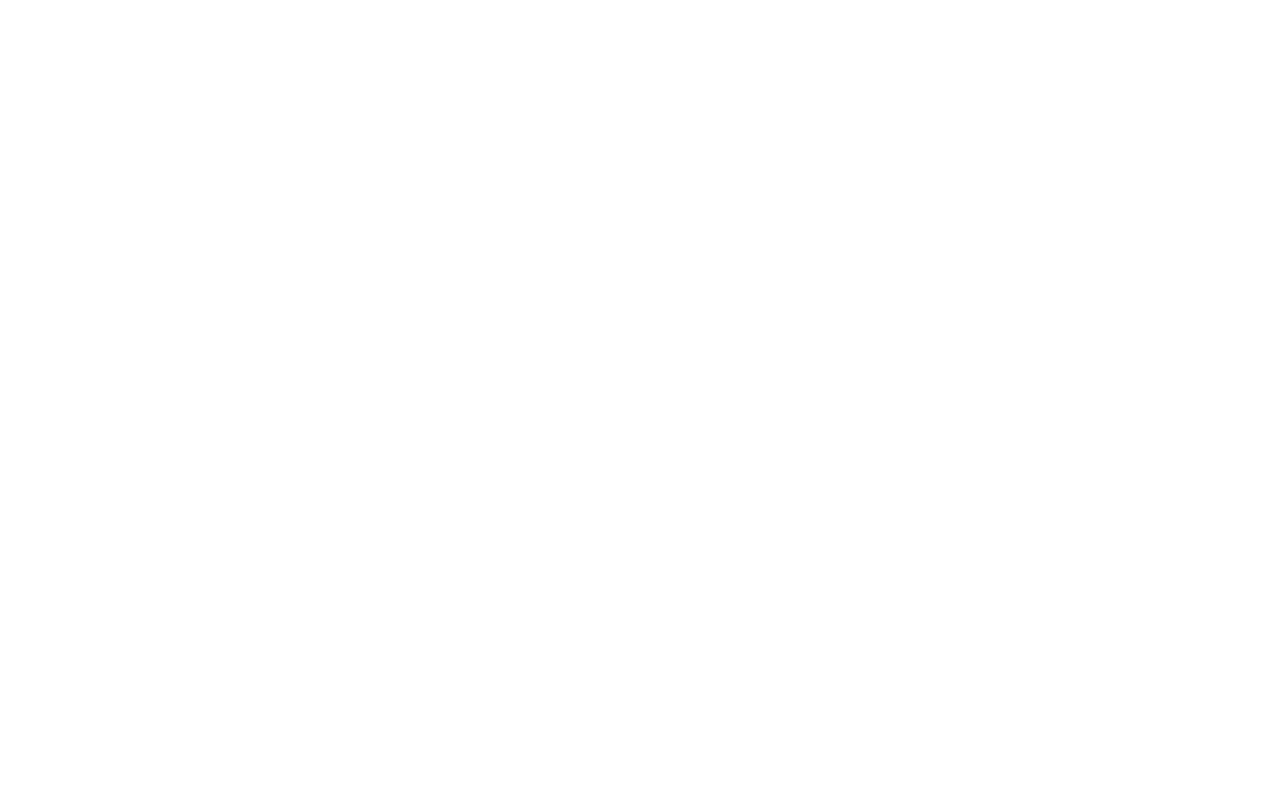
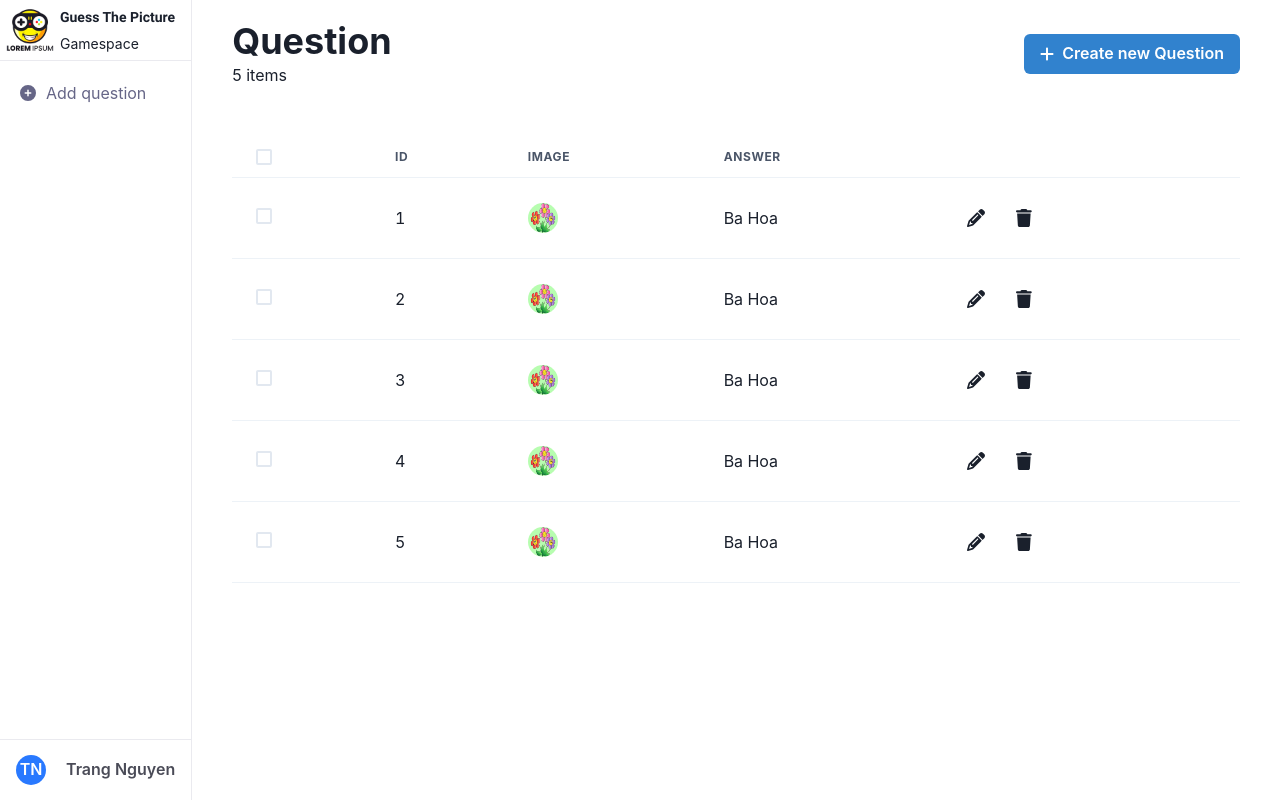
Before and after one commit to ThuyTrang144/WordCatching, a React (Create React App) app in the folder redux-practice/: page /admin in a window 1280 px wide. Built offline with nearby package versions, Linux system fonts and the light colour scheme.

Commit message:
feat: add question form

```diff
--- a/redux-practice/config-overrides.js
+++ b/redux-practice/config-overrides.js
@@ -7,6 +7,7 @@ module.exports = function override(config) {
     "@assets": "src/assets",
     "@constants": "src/constants",
     "@helpers": "src/helpers",
+    "@pages": "src/pages",
   })(config);
 
   return config;
--- a/redux-practice/src/App.tsx
+++ b/redux-practice/src/App.tsx
@@ -1,8 +1,14 @@
+import AdminPage from "@pages/admin";
+import { BrowserRouter, Route, Routes } from "react-router-dom";
 import "./App.css";
 
 function App() {
   return (
-    <div className="App" data-testid="app" />
+    <BrowserRouter>
+      <Routes>
+        <Route path="/admin/*" element={<AdminPage />} />
+      </Routes>
+    </BrowserRouter>
   );
 }
 
--- /dev/null
+++ b/redux-practice/src/pages/admin/features/question/question-form/index.tsx
@@ -0,0 +1,58 @@
+import {
+  Button, FormControl, FormErrorMessage, FormLabel, Heading, Input, Text, Image, IconButton, Flex,
+} from "@chakra-ui/react";
+import { Question } from "@common-types/question";
+import { faCheck, faImage, faTrash } from "@fortawesome/free-solid-svg-icons";
+import { FontAwesomeIcon } from "@fortawesome/react-fontawesome";
+import { Formik, Form } from "formik";
+import "./styles.css";
+
+interface QuestionFormProps {
+  title: string;
+  formData?: Question;
+}
+
+export default function QuestionForm({ title, formData }: QuestionFormProps) {
+  return (
+    <Formik
+      initialValues={{ answer: formData?.answer || "" }}
+      onSubmit={() => {}}
+    >
+      <Form className="add-form__container">
+        <Flex className="add-form__header">
+          <Heading fontSize="5xl">{title}</Heading>
+          <Button colorScheme="blue" leftIcon={<FontAwesomeIcon icon={faCheck} />}>
+            Save
+          </Button>
+        </Flex>
+        <div className="add-form__body">
+          <FormControl className="add-form__upload-container">
+            {formData?.image
+              ? (
+                <div className="add-form__upload-image">
+                  <Image src={formData.image.src} alt={formData.image.alt} />
+                  <IconButton
+                    colorScheme="red"
+                    aria-label="Search database"
+                    icon={<FontAwesomeIcon icon={faTrash} />}
+                  />
+                </div>
+              ) : (
+                <Button className="add-form__upload">
+                  <FontAwesomeIcon icon={faImage} className="add-form__upload-icon" />
+                  <Text fontSize="sm">Click to add an image or drag and drop one in this area</Text>
+                </Button>
+
+              )}
+
+          </FormControl>
+          <FormControl isRequired>
+            <FormLabel htmlFor="answer">Answer</FormLabel>
+            <Input id="answer" placeholder="Enter answer" />
+            <FormErrorMessage>{}</FormErrorMessage>
+          </FormControl>
+        </div>
+      </Form>
+    </Formik>
+  );
+}
--- /dev/null
+++ b/redux-practice/src/pages/admin/features/question/question-form/styles.css
@@ -0,0 +1,49 @@
+.add-form__body {
+  display: flex;
+  gap: 30px;
+  padding: 30px;
+  margin-top: 50px;
+  justify-content: space-between;
+  background-color: var(--bg-primary);
+  border-radius: 4px;
+  box-shadow: rgb(33 33 52 / 10%) 0px 1px 4px;
+}
+
+.add-form__header {
+  display: flex;
+  justify-content: space-between;
+}
+
+.add-form__upload-container {
+  background-color: #EDF2F7;
+  border-radius: 6px;
+  height: fit-content;
+  display: flex;
+  justify-content: center;
+}
+
+.add-form__upload {
+  display: flex;
+  flex-direction: column;
+  padding: 80px 50px;
+  width: 100%;
+  height: 100%;
+}
+
+.add-form__upload-image {
+  width: 200px;
+  height: 100%;
+  display: flex;
+  justify-content: center;
+  flex-direction: column;
+  align-items: center;
+}
+
+.add-form__upload-icon {
+  font-size: var(--fs-lg);
+}
+
+.add-form__container {
+  width: 100%;
+  padding: 20px 40px;
+}
--- a/redux-practice/src/pages/admin/features/question/question-table/index.tsx
+++ b/redux-practice/src/pages/admin/features/question/question-table/index.tsx
@@ -11,9 +11,11 @@ import { Question } from "@common-types/question";
 import { memo } from "react";
 import isEqual from "lodash.isequal";
 import QuestionItem from "../question-item";
+import QuestionTableHeader from "./question-table-header";
+import "./styles.css";
 
 interface QuestionTableProps {
-  questions: Question[]
+  questions: Question[];
 }
 
 const QuestionTable = memo(({ questions }: QuestionTableProps) => {
@@ -22,8 +24,9 @@ const QuestionTable = memo(({ questions }: QuestionTableProps) => {
   );
 
   return (
-    <TableContainer data-testid="question-table">
-      <Table variant="simple">
+    <TableContainer data-testid="question-table" className="question-table">
+      <QuestionTableHeader questionTotal={5} />
+      <Table variant="simple" className="question-table__content">
         <Thead>
           <Tr>
             <Th><Checkbox colorScheme="red" /></Th>
--- /dev/null
+++ b/redux-practice/src/pages/admin/features/question/question-table/question-table-header/index.tsx
@@ -0,0 +1,32 @@
+import {
+  Button, Flex, Heading, Text,
+} from "@chakra-ui/react";
+import { faPlus } from "@fortawesome/free-solid-svg-icons";
+import { FontAwesomeIcon } from "@fortawesome/react-fontawesome";
+import { useNavigate } from "react-router-dom";
+
+interface QuestionTableHeaderProps {
+  questionTotal: number;
+}
+
+export default function QuestionTableHeader({ questionTotal }: QuestionTableHeaderProps) {
+  const navigate = useNavigate();
+
+  return (
+    <Flex justifyContent="space-between" align="center">
+      <Flex flexDirection="column">
+        <Heading fontSize="4xl">Question</Heading>
+        <Text fontSize="md">
+          {`${questionTotal} items`}
+        </Text>
+      </Flex>
+      <Button
+        colorScheme="blue"
+        leftIcon={<FontAwesomeIcon icon={faPlus} />}
+        onClick={() => navigate("/admin/question-adding-form")}
+      >
+        Create new Question
+      </Button>
+    </Flex>
+  );
+}
--- a/redux-practice/src/pages/admin/features/question/question-table/styles.css
+++ b/redux-practice/src/pages/admin/features/question/question-table/styles.css
@@ -1,5 +1,8 @@
 .question-table {
-  background-color: var(--bg-primary);
-  box-shadow: rgb(33 33 52 / 10%) 0px 1px 4px;
-  border-radius: 6px;
+  width: 100%;
+  padding: 20px 40px;
 }
+
+.question-table__content {
+  margin-top: 50px;
+}
--- a/redux-practice/src/pages/admin/index.tsx
+++ b/redux-practice/src/pages/admin/index.tsx
@@ -1,27 +1,22 @@
 import { QUESTION_LIST } from "@constants/question";
-import { faPlus } from "@fortawesome/free-solid-svg-icons";
-import { FontAwesomeIcon } from "@fortawesome/react-fontawesome";
-import ContentWrapper from "./components/content-wrapper";
+import { Outlet, Route, Routes } from "react-router-dom";
+import { Flex } from "@chakra-ui/react";
 import SideBar from "./components/sidebar";
 import QuestionTable from "./features/question/question-table";
-import "./styles.css";
+import QuestionForm from "./features/question/question-form";
 
 export default function AdminPage() {
   return (
-    <div className="admin-page">
+    <Flex justifyContent="space-between" height="100vh">
       <SideBar />
-      <main className="admin-page__content">
-        <ContentWrapper
-          title="Questions"
-          note="1 item found"
-          button={{
-            name: "Create new item",
-            icon: <FontAwesomeIcon icon={faPlus} />,
-          }}
-        >
-          <QuestionTable questions={QUESTION_LIST} />
-        </ContentWrapper>
-      </main>
-    </div>
+      <Routes>
+        <Route
+          path="/"
+          element={<Outlet />}
+        />
+        <Route index element={<QuestionTable questions={QUESTION_LIST} />} />
+        <Route path="/question-adding-form" element={<QuestionForm title="Create new question" />} />
+      </Routes>
+    </Flex>
   );
 }
```
Also changed, not shown: 2 other files (tests, documents, lock files or other folders).
